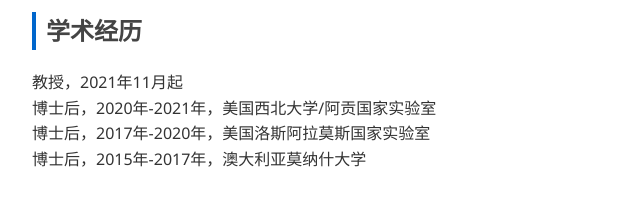
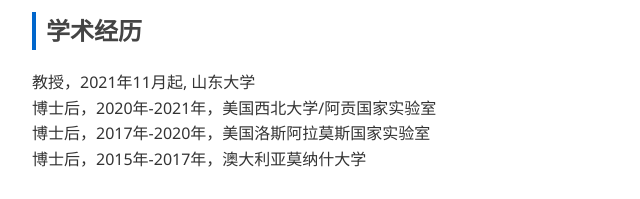
Before and after one commit to haitaoli1/haitaoli1.github.io, a plain HTML site: page index.html in a window 1280 px wide. Shown: the part 211-410 px from the top of the page, 108-748 px from the left. Drawn offline with Linux system fonts and the light colour scheme.

Commit message:
Update index.html

```diff
--- a/index.html
+++ b/index.html
@@ -53,7 +53,7 @@
 
     <div class="section">
         <h2>学术经历</h2>
-        <p>教授，2021年11月起<br>
+        <p>教授，2021年11月起, 山东大学<br>
            博士后，2020年-2021年，美国西北大学/阿贡国家实验室<br>
            博士后，2017年-2020年，美国洛斯阿拉莫斯国家实验室 <br>
            博士后，2015年-2017年，澳大利亚莫纳什大学
```
